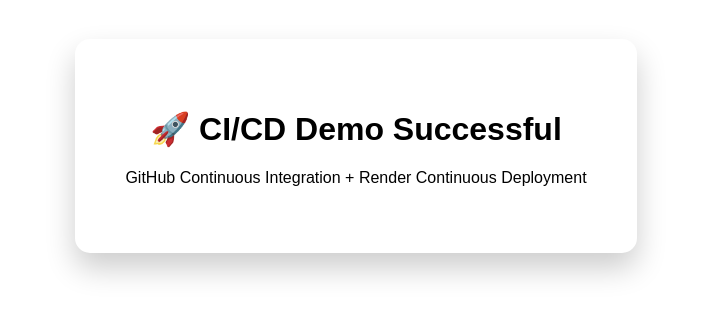
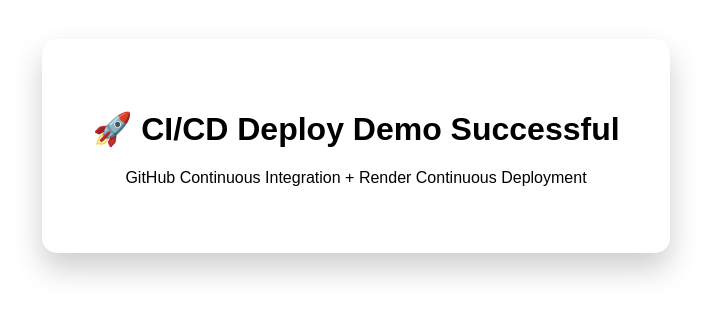
Before and after one commit to manibharathi12092004/CI_CD_Demo, a website: page index.html in a window 1280 px wide. Shown: the part 254-570 px from the top of the page, without its empty margins (284-995 px from the left). Drawn offline with Linux system fonts and the light colour scheme.

Commit message:
index.html edited

```diff
--- a/index.html
+++ b/index.html
@@ -52,7 +52,7 @@
 
         <h1 class="typing">
 
-            🚀 CI/CD Demo Successful
+            🚀 CI/CD Deploy Demo Successful
 
         </h1>
 
```
